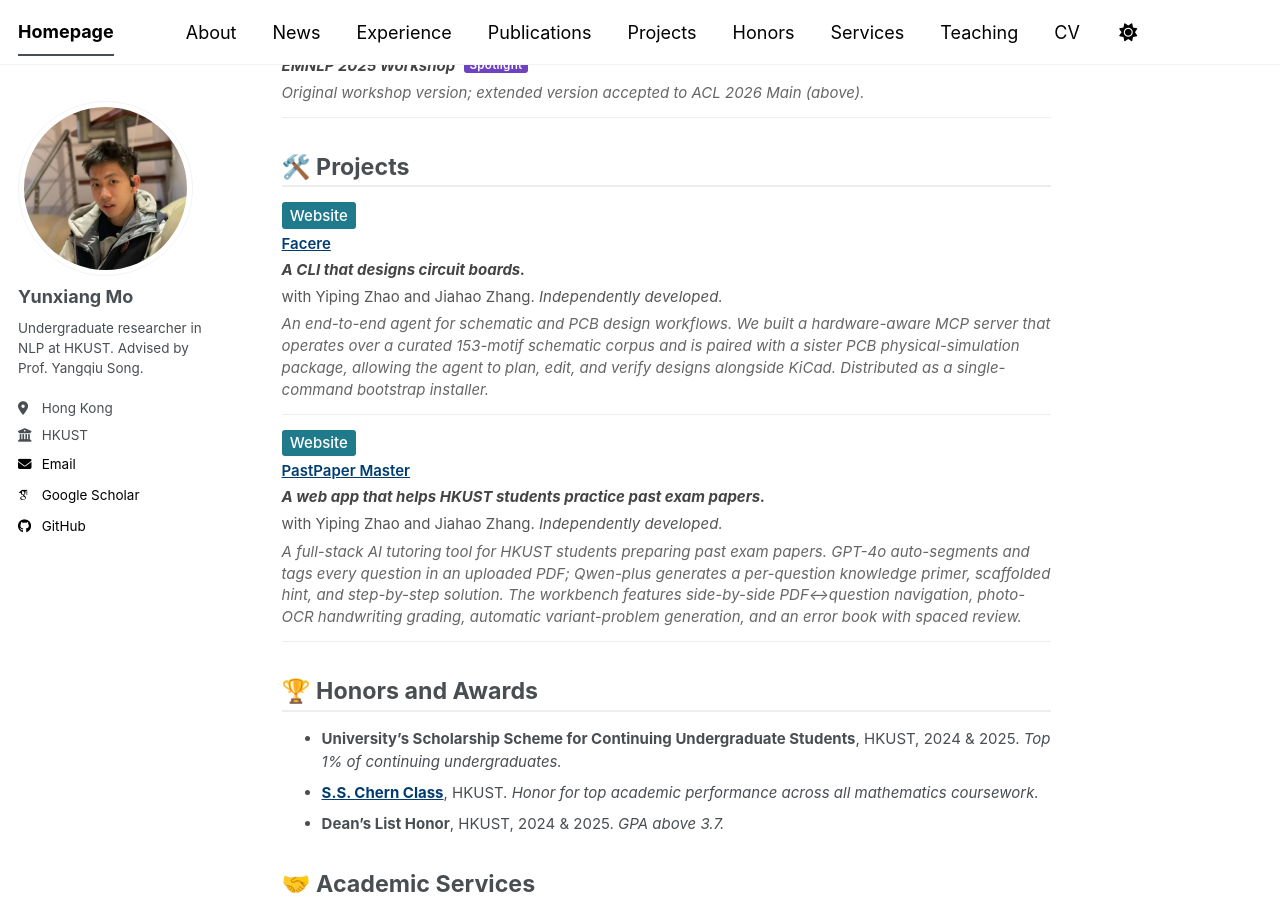
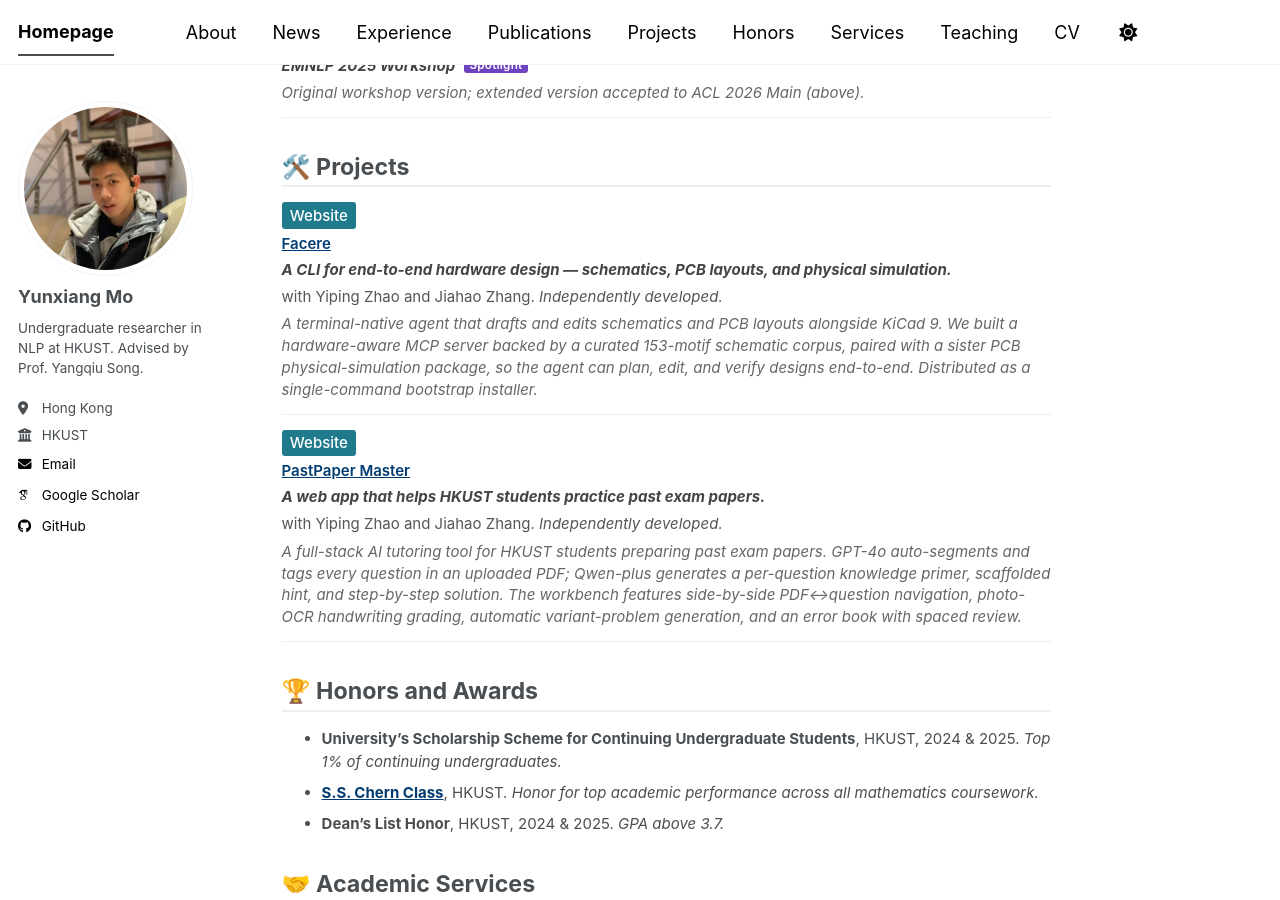
Before and after one commit to moyunxiang/moyunxiang.github.io, a Jekyll site: the page built from _pages/about.md, in a window 1280 px wide and 900 px high, scrolled down 1586 px. Built offline with Jekyll 4.4.1, drawn with Linux system fonts in a browser that asks for light colours; some web fonts are replaced; a script bundle is joined from its source files by our own code; library files that are not in the unit come from our copies.

Commit message:
Facere: expand tagline to schematic + PCB layout + simulation; reflect KiCad integration

```diff
--- a/_pages/about.md
+++ b/_pages/about.md
@@ -91,9 +91,9 @@ I am currently looking for a **research-exchange position in the U.S.** for the
       <a class="paper-link-website" href="https://web.facere.cc/" target="_blank" rel="noopener">Website</a>
     </p>
     <p class="paper-title"><a href="https://web.facere.cc/" target="_blank" rel="noopener">Facere</a></p>
-    <p class="paper-meta"><strong>A CLI that designs circuit boards.</strong></p>
+    <p class="paper-meta"><strong>A CLI for end-to-end hardware design — schematics, PCB layouts, and physical simulation.</strong></p>
     <p class="paper-authors">with Yiping Zhao and Jiahao Zhang. <em>Independently developed.</em></p>
-    <p class="paper-extra">An end-to-end agent for schematic and PCB design workflows. We built a hardware-aware MCP server that operates over a curated 153-motif schematic corpus and is paired with a sister PCB physical-simulation package, allowing the agent to plan, edit, and verify designs alongside KiCad. Distributed as a single-command bootstrap installer.</p>
+    <p class="paper-extra">A terminal-native agent that drafts and edits schematics and PCB layouts alongside KiCad 9. We built a hardware-aware MCP server backed by a curated 153-motif schematic corpus, paired with a sister PCB physical-simulation package, so the agent can plan, edit, and verify designs end-to-end. Distributed as a single-command bootstrap installer.</p>
   </div>
 </div>
 
```
